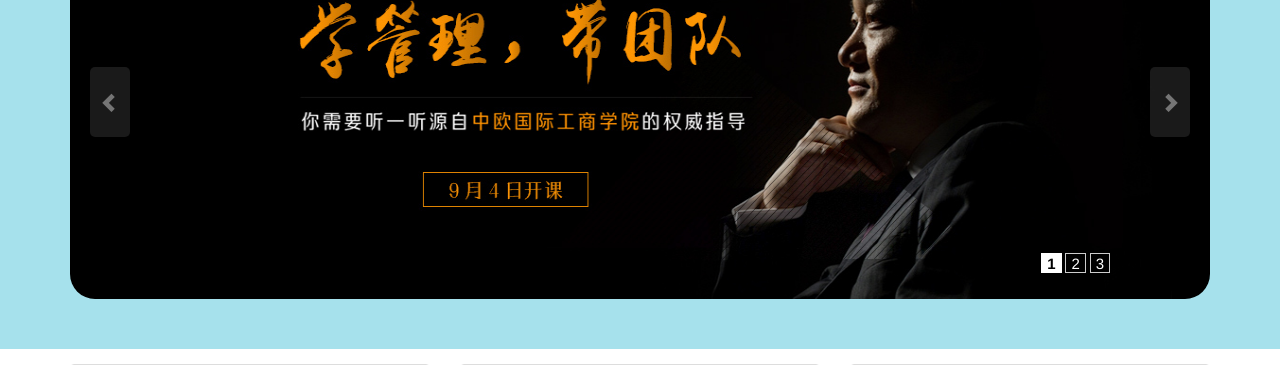
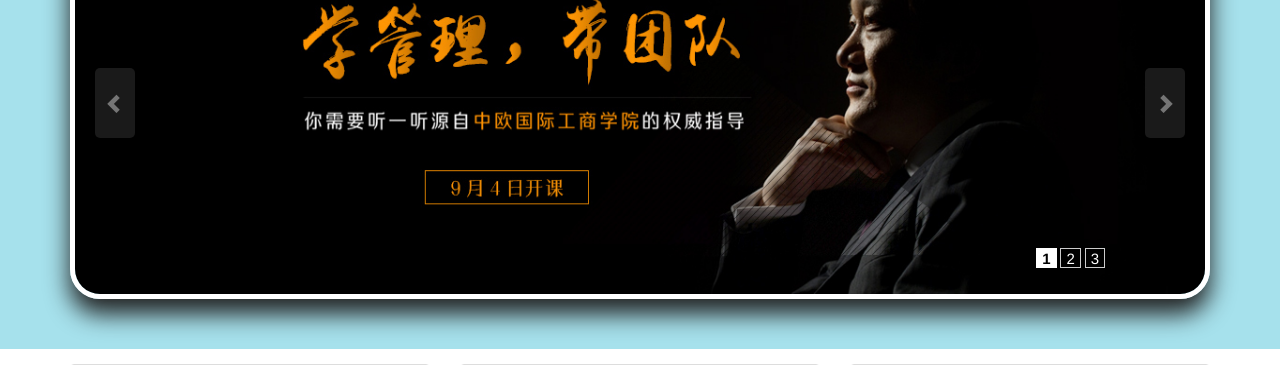
Before and after one commit to goodcan/PersonalWebsite, a Flask app: page / in a window 1280 px wide. Shown: the part 301-666 px from the top of the page. Run offline with Flask 2, Linux system fonts and the light colour scheme; some libraries are stand-ins or nearby versions.

Commit message:
make shadow of carousel

```diff
--- a/app/static/css/index.css
+++ b/app/static/css/index.css
@@ -14,7 +14,9 @@
 .mycarousel {
     position: relative;
     height: 400px;
-    border-radius: 25px;
+    border: 5px solid #ffffff;
+    box-shadow: 0 15px 25px #222;
+    border-radius: 30px;
     overflow: hidden;
 }
 
```
